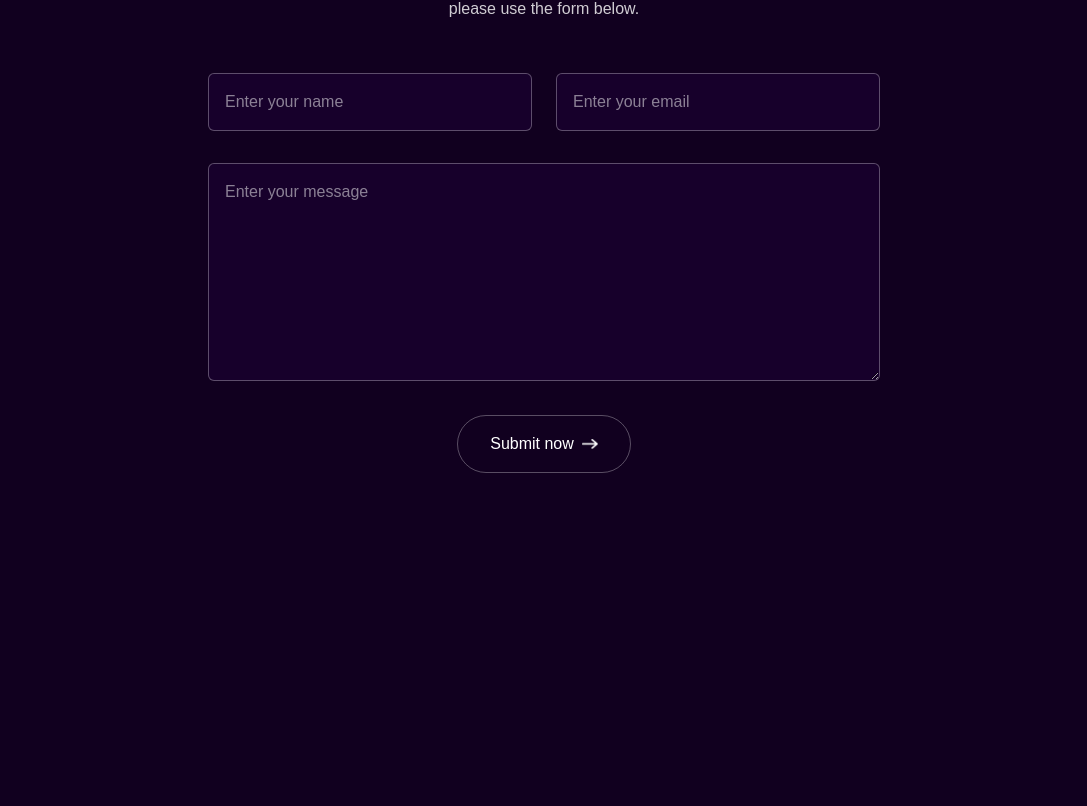
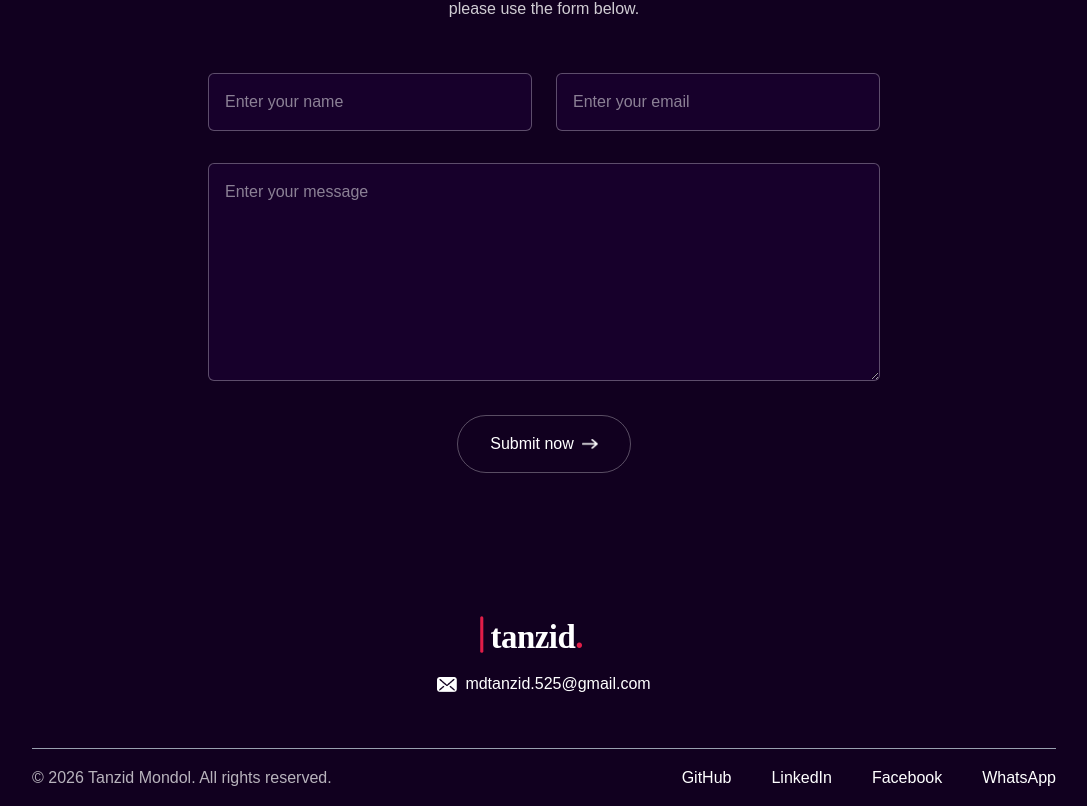
Before and after one commit to tanzid-48/tanzid-portfolio, a Next.js app: page / in a window 1280 px wide. Shown: the part 3512-4318 px from the top of the page, without its empty margins (96-1183 px from the left). Before the commit the page ends 4041 px from the top, so only its background shows below. Built offline with nearby package versions, Linux system fonts and the light colour scheme; a web font is replaced by a local one.

Commit message:
feat: complete Footer with real email, GitHub and social links

```diff
--- /dev/null
+++ b/app/components/Footer.jsx
@@ -0,0 +1,97 @@
+import { assets } from "@/assets/assets";
+import Image from "next/image";
+import Link from "next/link";
+
+const Footer = () => {
+  return (
+    <div className="mt-20">
+      <div className="text-center">
+        <Link href="/">
+          <Image
+            src={assets.logo}
+            alt="Logo"
+            width={144}
+            height={50}
+            className="w-36 mx-auto mb-2 dark:hidden"
+          />
+          <Image
+            src={assets.logo_dark}
+            alt="Logo"
+            width={144}
+            height={50}
+            className="w-36 mx-auto mb-2 hidden dark:block"
+          />
+        </Link>
+
+        <div className="w-max flex items-center gap-2 mx-auto">
+          <Image
+            src={assets.mail_icon}
+            alt="mail"
+            width={20}
+            height={20}
+            className="w-5 dark:hidden"
+          />
+          <Image
+            src={assets.mail_icon_dark}
+            alt="mail"
+            width={20}
+            height={20}
+            className="w-5 hidden dark:block"
+          />
+          <a
+            href="mailto:mdtanzid.525@gmail.com"
+            className="font-ovo dark:text-white hover:text-gray-500 transition"
+          >
+            mdtanzid.525@gmail.com
+          </a>
+        </div>
+      </div>
+
+      <div className="text-center sm:flex items-center justify-between border-t border-gray-400 mx-[10%] mt-12 py-3">
+        <p className="font-ovo text-gray-600 dark:text-white/70">
+          © {new Date().getFullYear()} Tanzid Mondol. All rights reserved.
+        </p>
+        <ul className="flex items-center gap-10 justify-center mt-4 sm:mt-0">
+          <li>
+            <Link
+              target="_blank"
+              href="https://github.com/tanzid-48"
+              className="font-ovo dark:text-white hover:text-gray-500 transition"
+            >
+              GitHub
+            </Link>
+          </li>
+          <li>
+            <Link
+              target="_blank"
+              href="https://www.linkedin.com/in/mdtanzid-mondol-2a2456379"
+              className="font-ovo dark:text-white hover:text-gray-500 transition"
+            >
+              LinkedIn
+            </Link>
+          </li>
+          <li>
+            <Link
+              target="_blank"
+              href="https://facebook.com/tanzid.mondol"
+              className="font-ovo dark:text-white hover:text-gray-500 transition"
+            >
+              Facebook
+            </Link>
+          </li>
+          <li>
+            <Link
+              target="_blank"
+              href="https://wa.me/8801798547651"
+              className="font-ovo dark:text-white hover:text-gray-500 transition"
+            >
+              WhatsApp
+            </Link>
+          </li>
+        </ul>
+      </div>
+    </div>
+  );
+};
+
+export default Footer;
--- a/app/page.js
+++ b/app/page.js
@@ -1,5 +1,6 @@
 import About from "./components/About ";
 import Contact from "./components/Contact";
+import Footer from "./components/Footer";
 import Header from "./components/Header";
 import LenisScroll from "./components/LenisScroll";
 import Navbar from "./components/Navbar";
@@ -16,6 +17,7 @@
       <Services />
       <Work />
       <Contact />
+      <Footer/>
     </>
   );
 }
```
